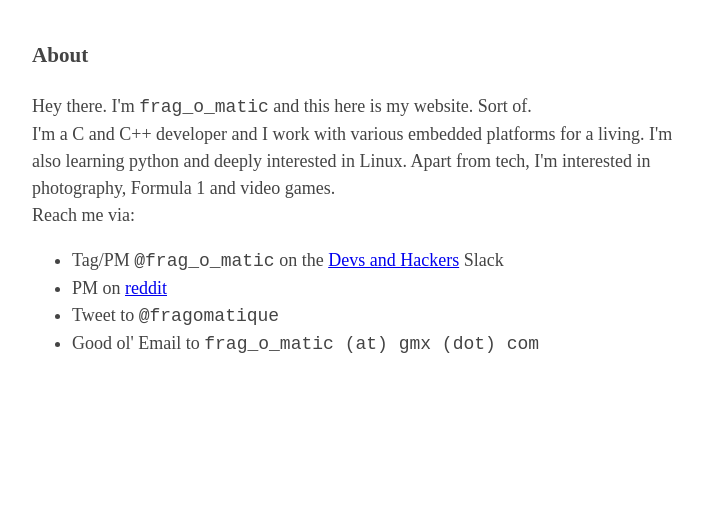
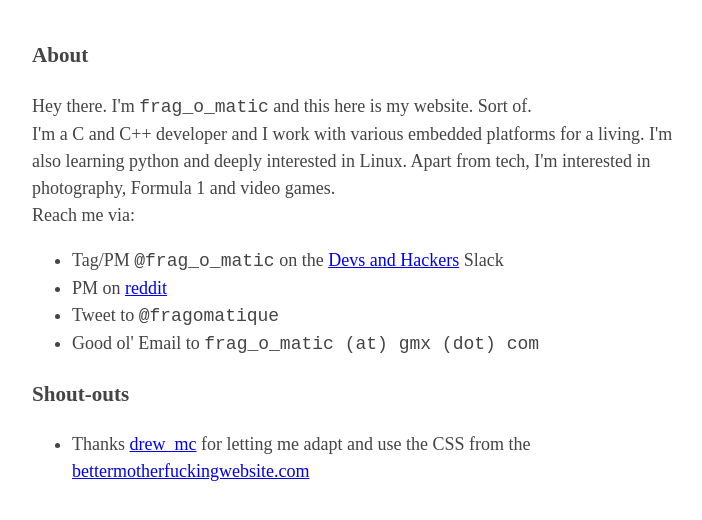
Before and after one commit to frag-o-matic/frag-o-matic.github.io, a plain HTML site: page about.html in a window 1280 px wide. Shown: the whole page, without its empty margins (283-985 px from the left). Drawn offline with Linux system fonts and the light colour scheme.

Commit message:
Update about.html

```diff
--- a/about.html
+++ b/about.html
@@ -18,5 +18,9 @@
 <li>Good ol' Email to <tt>frag_o_matic (at) gmx (dot) com</tt>
 </ul>
 </p>
+<h3>Shout-outs</h3>
+<p><ul>
+    <li>Thanks <a href="https://www.twitter.com/drew_mc" target="_blank">drew_mc</a> for letting me adapt and use the CSS from the <a href="http://bettermotherfuckingwebsite.com/" target="_blank">bettermotherfuckingwebsite.com</a></li>
+</ul></p>
 </body>
 </html>
```
